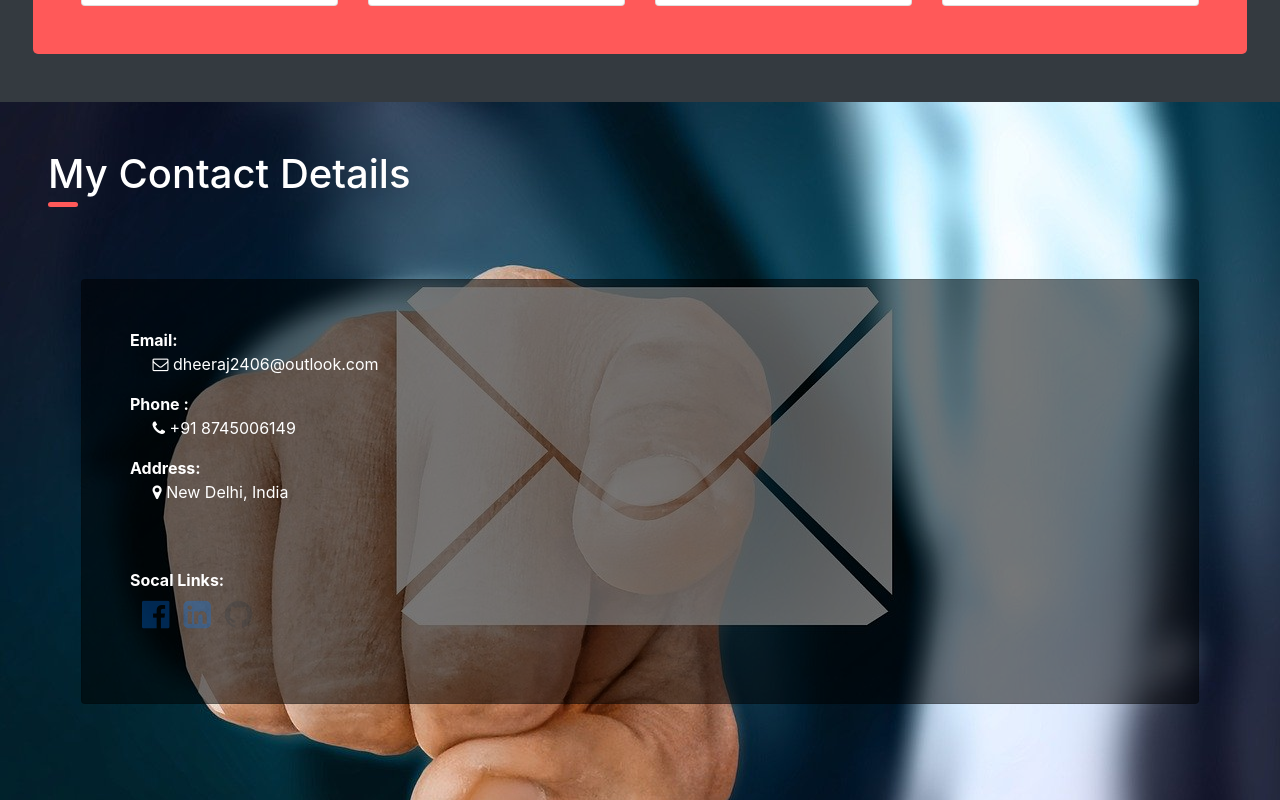
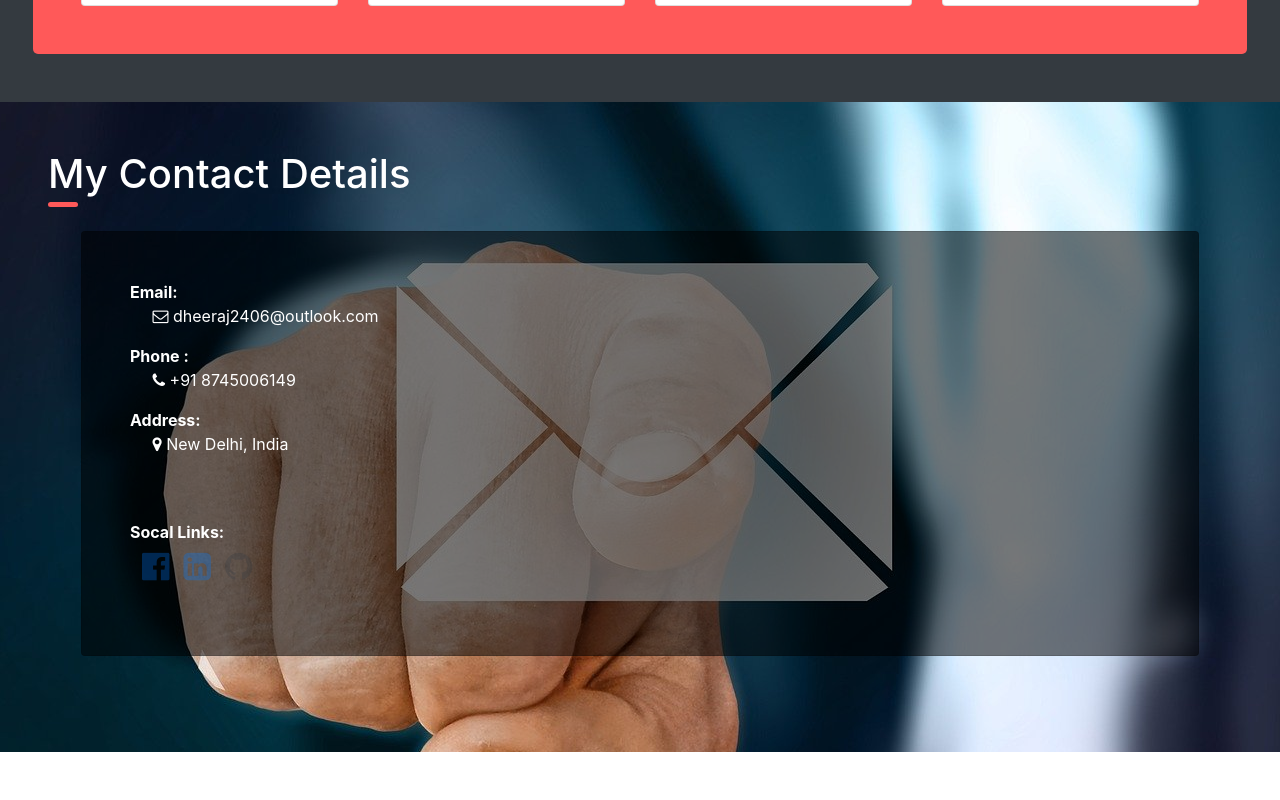
Before and after one commit to dj4385/resume, a React (Create React App) app: page / in a window 1280 px wide. Shown: the part 3376-4176 px from the top of the page. After the commit the page ends 4128 px from the top, so only its background shows below. Built offline with nearby package versions, Linux system fonts and the light colour scheme.

Commit message:
create a global css

```diff
--- a/src/components/Contact.js
+++ b/src/components/Contact.js
@@ -7,7 +7,7 @@ export const Contact = ()=>{
         <div className="container-fluid p-5 contactBg">
             <h1 className="abtMe text-white">My Contact Details</h1>
             <div className="row">
-                <div className="col-lg-12 mt-3 p-5">
+                <div className="col-lg-12 mt-3 pl-5 pr-5 pb-5">
                     <div className="row">
                         <div className="col-lg-12">
                             <div className="card cardBg p-5">
```
